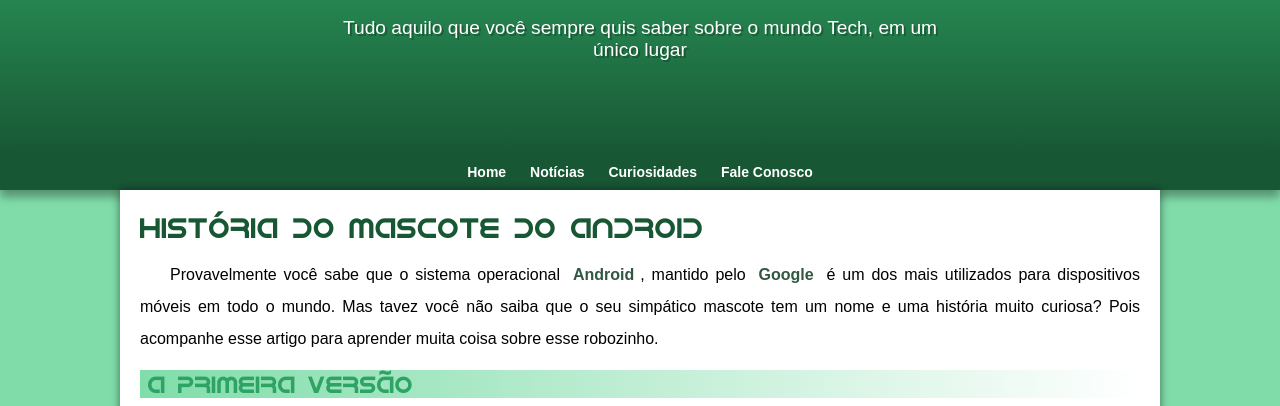
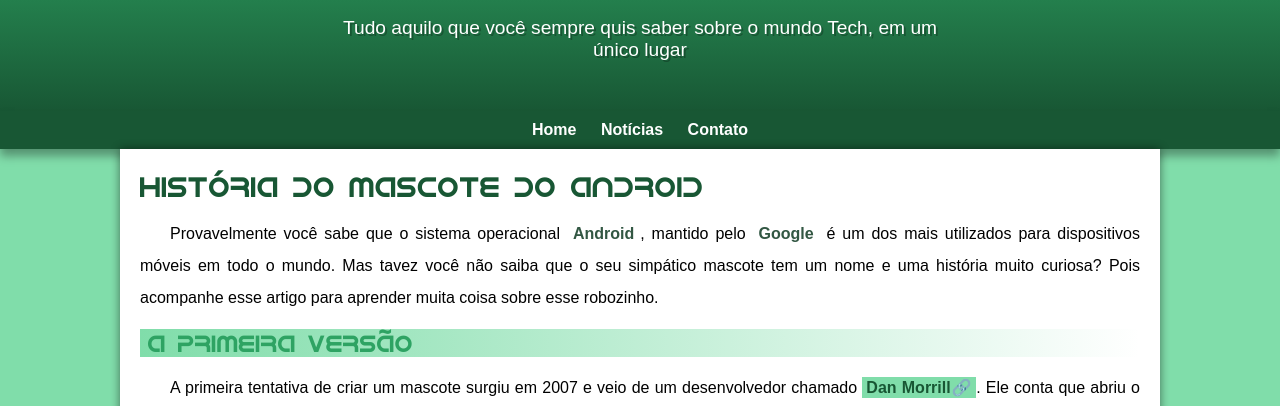
Before and after one commit to victormacedov/projeto-android, a plain HTML site: page index.html in a window 1280 px wide. Shown: the part 100-506 px from the top of the page. Drawn offline with Linux system fonts and the light colour scheme.

Commit message:
Atualização 03

```diff
--- a/index.html
+++ b/index.html
@@ -15,8 +15,7 @@
 <nav>
     <a href="#">Home</a>
     <a href="#">Notícias</a>
-    <a href="#"> Curiosidades</a>
-    <a href="#">Fale Conosco</a>
+    <a href="#"> Contato</a>
 </nav>
 <main>
     <article>
--- a/style.css
+++ b/style.css
@@ -36,8 +36,7 @@ a.externo::after{
 
 header{
     background-image: linear-gradient(to bottom, var(--cor2), var(--cor4));
-    max-height: 1000px;
-    min-height: 214px;
+    min-height: 150px;
     text-align: center;
     padding-top: 40px;
 }
@@ -59,14 +58,14 @@ header > p{
     padding-right: 10px;
     padding-left: 10px;
     margin: auto;
-    margin-bottom: 30px;
+    padding-bottom: 50px;
     text-shadow: 2px 2px 0px rgba(0, 0, 0, 0.259);
 }
 
 nav{
     background-color: var(--cor4);
     padding: 10px;
-    font-size: 14px;
+    font-size: 16px;
     text-align: center;
     box-shadow: 0px 7px 9px rgba(0, 0, 0, 0.34);
 }
```
